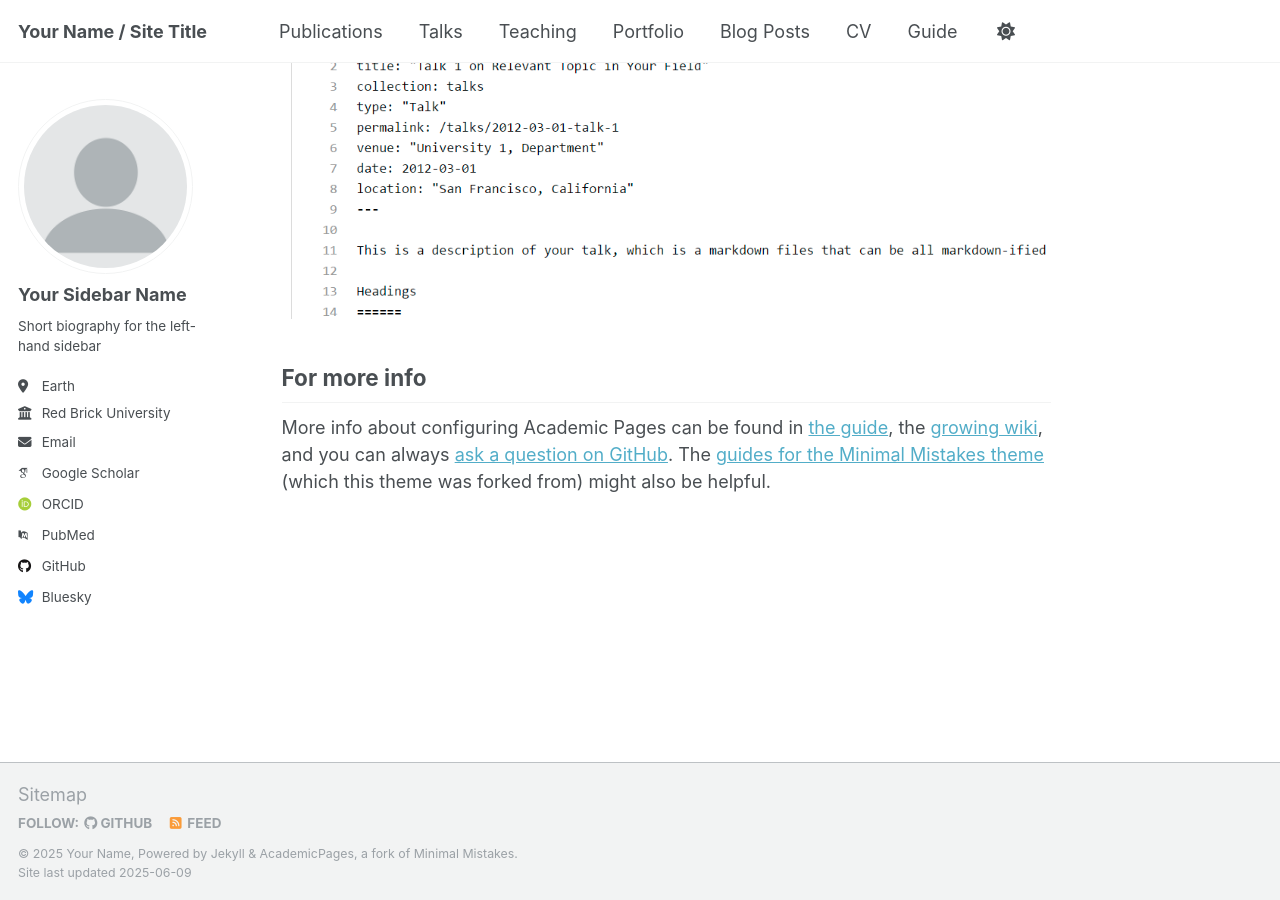
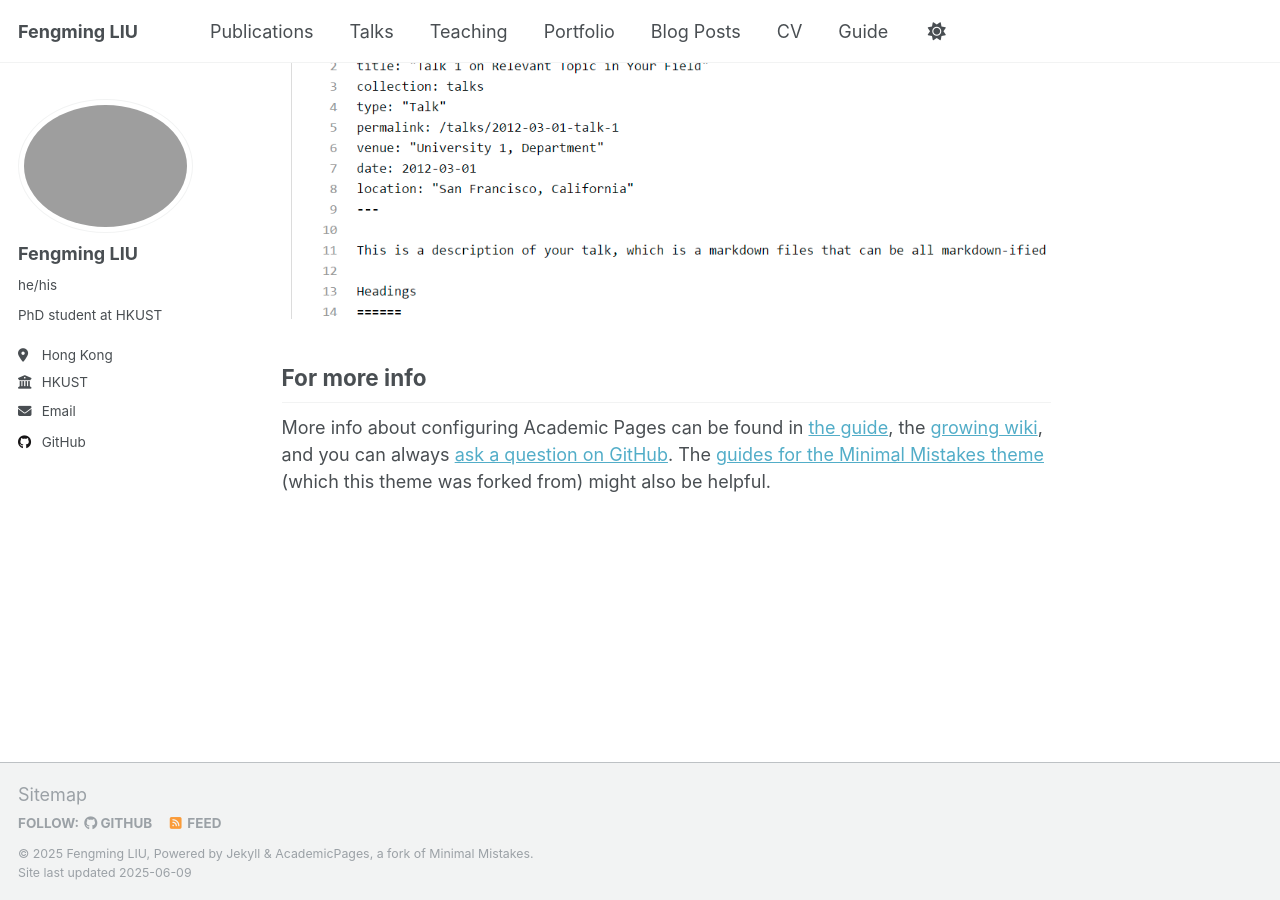
Before and after one commit to FerminLiu/FerminLiu.github.io, a Jekyll site: the page built from _pages/about.md, in a window 1280 px wide and 900 px high, scrolled down 2636 px. Built offline with Jekyll 4.4.1, drawn with Linux system fonts in a browser that asks for light colours; some web fonts are replaced.

Commit message:
Update _config.yml

```diff
--- a/_config.yml
+++ b/_config.yml
@@ -9,36 +9,36 @@
 # Basic Site Settings
 locale                   : "en-US"
 site_theme               : "default"
-title                    : "Your Name / Site Title"
+title                    : "Fengming LIU"
 title_separator          : "-"
-name                     : &name "Your Name"
-description              : &description "personal description"
-url                      : https://academicpages.github.io # the base hostname & protocol for your site e.g. "https://[your GitHub username].github.io" or if you already have some other page hosted on Github then use "https://[your GitHub username].github.io/[Your Repo Name]"
+name                     : &name "Fengming LIU"
+description              : &description "PhD Student at HKUST"
+url                      : https://FerminLiu.github.io # the base hostname & protocol for your site e.g. "https://[your GitHub username].github.io" or if you already have some other page hosted on Github then use "https://[your GitHub username].github.io/[Your Repo Name]"
 baseurl                  : "" # the subpath of your site, e.g. "/blog"
-repository               : "academicpages/academicpages.github.io"
+repository               : "FerminLiu/FerminLiu.github.io"
 
 # Site Author - The following control what appear as part of the author content on the side bar.
 #               If a field is blank the icon and link will not appear, otherwise it will be shown.
 #               Additional customization can be done by editing /_includes/author-profile.html
 author:
   # Biographic information
-  avatar           : "profile.png"
-  name             : "Your Sidebar Name"
-  pronouns         : # example: "she/her"
-  bio              : "Short biography for the left-hand sidebar"
-  location         : "Earth"
-  employer         : "Red Brick University"
+  avatar           : "profile.jpg"
+  name             : "Fengming LIU"
+  pronouns         : "he/his"# example: "she/her"
+  bio              : "PhD student at HKUST"
+  location         : "Hong Kong"
+  employer         : "HKUST"
   uri              : # URL
-  email            : "none@example.org"
+  email            : "liufengming25@gmail.com"
 
   # Academic websites
   academia         : # URL
   arxiv            : # URL - Update with the correct link to your profile
-  googlescholar    : "https://scholar.google.com/citations?user=PS_CX0AAAAAJ"
+  googlescholar    :
   impactstory      : # URL
-  orcid            : "http://orcid.org/yourorcidurl"
+  orcid            :
   semantic         : # URL
-  pubmed           : "https://www.ncbi.nlm.nih.gov/pubmed/?term=john+snow"
+  pubmed           :
   researchgate     : # URL
   scopus           : # URL
 
@@ -46,12 +46,12 @@ author:
   bitbucket        : # Username - Update with your username on the site
   codepen          : # Username
   dribbble         : # Username
-  github           : "academicpages"
+  github           : "FerminLiu"
   kaggle           : # Username
   stackoverflow    : # User number or user number and name (i.e., use "1" or "1/jeff-atwood")
 
   # Social media
-  bluesky          : "bsky.app" # Replace this with you Bluesky username
+  bluesky          :  # Replace this with you Bluesky username
   facebook         : # Username
   flickr           : # Username
   foursquare       : # Username
```
